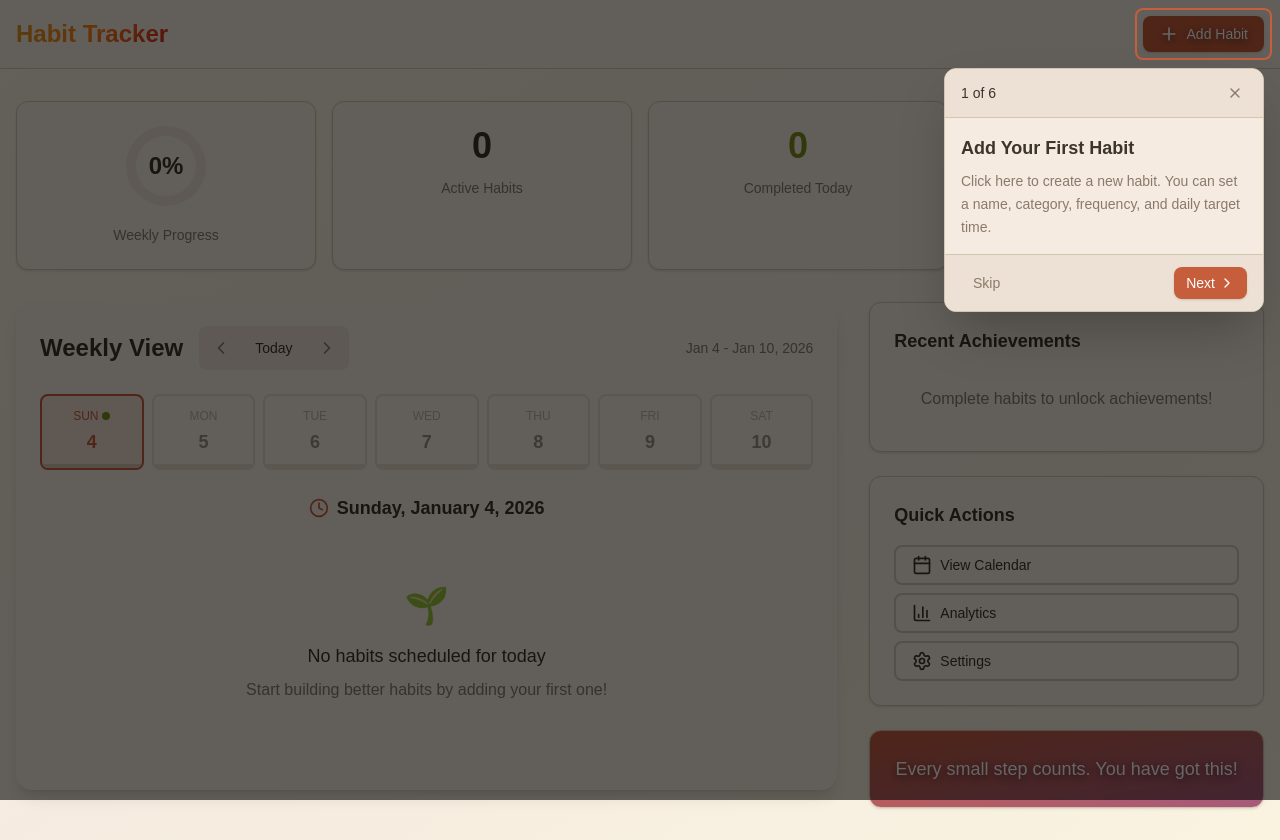
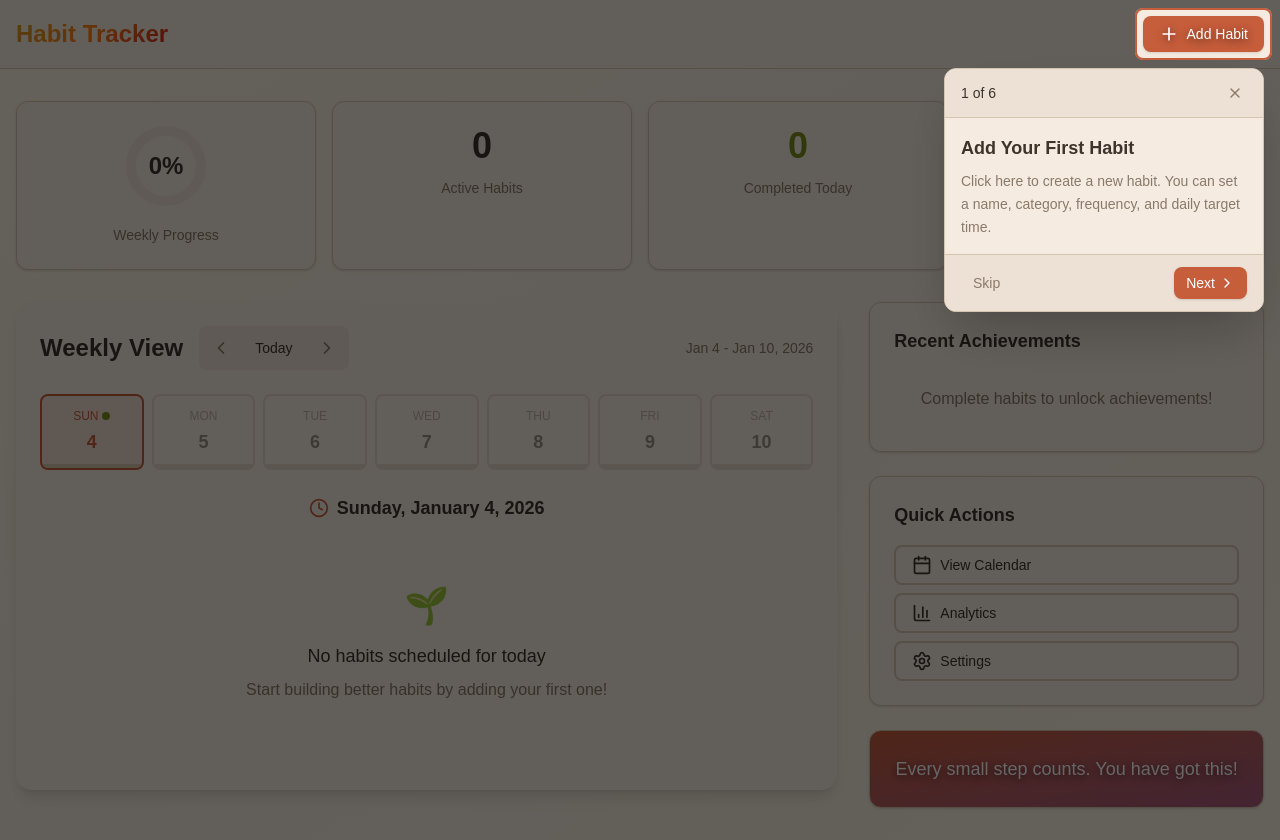
Before and after one commit to leftgrass/Habit-Tracker, a Next.js app: page / in a window 1280 px wide. Built offline with nearby package versions, Linux system fonts and the light colour scheme.

Commit message:
Fix tour overlay - box-shadow dimming around highlight

```diff
--- a/components/tour/Tour.tsx
+++ b/components/tour/Tour.tsx
@@ -149,23 +149,19 @@ export function Tour() {
     <>
       {targetRect && (
         <div
-          className="fixed inset-0 z-[100] pointer-events-none"
-          style={{
-            boxShadow: `inset 0 0 0 9999px rgba(0, 0, 0, 0.6)`,
-          }}
-        />
-      )}
-
-      {targetRect && (
-        <div
-          className="absolute z-[101] border-2 border-[var(--primary)] rounded-lg"
+          className="absolute z-[100]"
           style={{
             top: targetRect.top - 8,
             left: targetRect.left - 8,
             width: targetRect.width + 16,
             height: targetRect.height + 16,
           }}
-        />
+        >
+          <div className="absolute inset-0 border-2 border-[var(--primary)] rounded-lg" />
+          <div
+            className="absolute inset-0 rounded-lg shadow-[0_0_0_9999px_rgba(0,0,0,0.6)]"
+          />
+        </div>
       )}
 
       <motion.div
```
